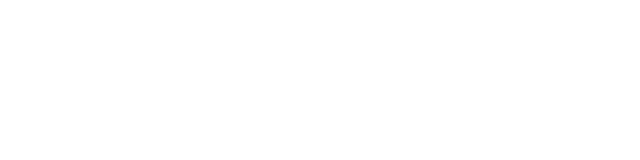
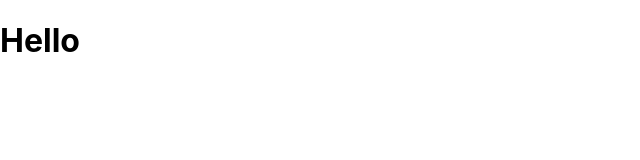
Before and after one commit to crawraps/doctors-world, a Next.js app: page / in a window 1280 px wide. Shown: the top 160 px of the page, without its empty margins (0-640 px from the left). Built offline with nearby package versions, Linux system fonts and the light colour scheme.

Commit message:
Add container component

```diff
--- /dev/null
+++ b/components/Container.tsx
@@ -0,0 +1,27 @@
+import styles from '../styles/Container.module.css'
+
+interface Props extends React.HTMLAttributes<HTMLDivElement> {
+  fluid?: boolean
+  flex?: boolean
+  padding?: boolean
+  children?: JSX.Element | JSX.Element[]
+}
+
+export default function Container({
+  fluid = false,
+  flex = false,
+  padding = false,
+  children,
+  ...props
+}: Props): JSX.Element {
+  return (
+    <div
+      className={`${styles.container} ${fluid ? styles.fluid : ''} ${flex ? styles.flex : ''} ${
+        padding ? styles.padding : ''
+      }`}
+      {...props}
+    >
+      {children}
+    </div>
+  )
+}
--- a/pages/index.tsx
+++ b/pages/index.tsx
@@ -1,6 +1,7 @@
 import type { NextPage } from 'next'
 import Head from 'next/head'
 import Image from 'next/image'
+import Container from '../components/Container'
 import styles from '../styles/Home.module.css'
 
 const Home: NextPage = () => {
@@ -11,6 +12,10 @@ const Home: NextPage = () => {
         <meta name='description' content='Doctors world test task' />
         <link rel='icon' href='/favicon.ico' />
       </Head>
+
+      <Container fluid>
+        <h1>Hello</h1>
+      </Container>
     </div>
   )
 }
--- /dev/null
+++ b/styles/Container.module.css
@@ -0,0 +1,58 @@
+.fluid {
+  width: 100%;
+}
+
+.container {
+  width: 100%;
+  margin-right: auto;
+  margin-left: auto;
+}
+
+.padding {
+  padding-right: 10px;
+  padding-left: 10px;
+}
+
+.flex {
+  display: flex;
+}
+
+@media (min-width: 576px) {
+  .container {
+    width: 540px;
+  }
+
+  .fluid {
+    width: 100%;
+  }
+}
+
+@media (min-width: 768px) {
+  .container {
+    width: 720px;
+  }
+
+  .fluid {
+    width: 100%;
+  }
+}
+
+@media (min-width: 992px) {
+  .container {
+    width: 960px;
+  }
+
+  .fluid {
+    width: 100%;
+  }
+}
+
+@media (min-width: 1200px) {
+  .container {
+    width: 1140px;
+  }
+
+  .fluid {
+    width: 100%;
+  }
+}
```
